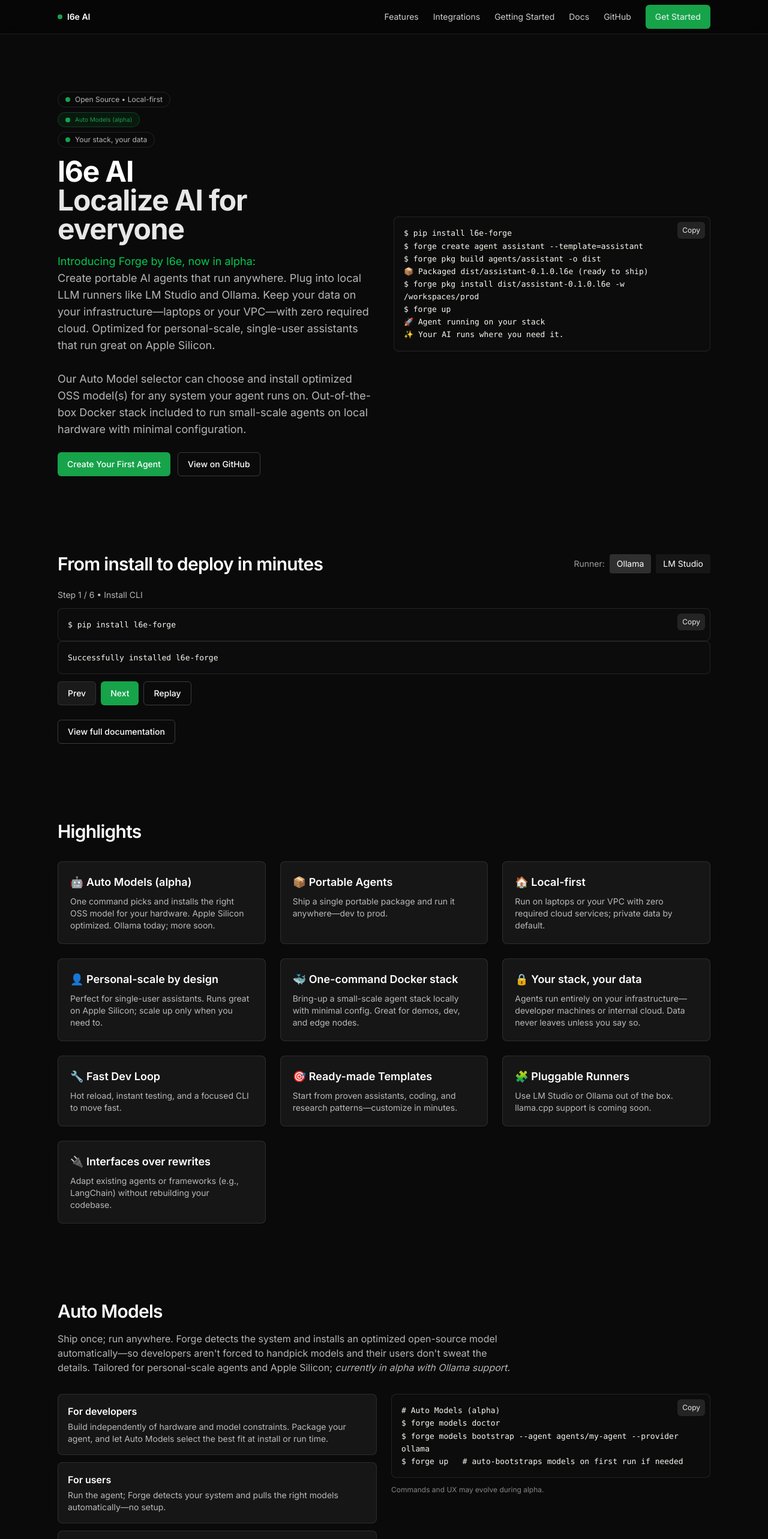
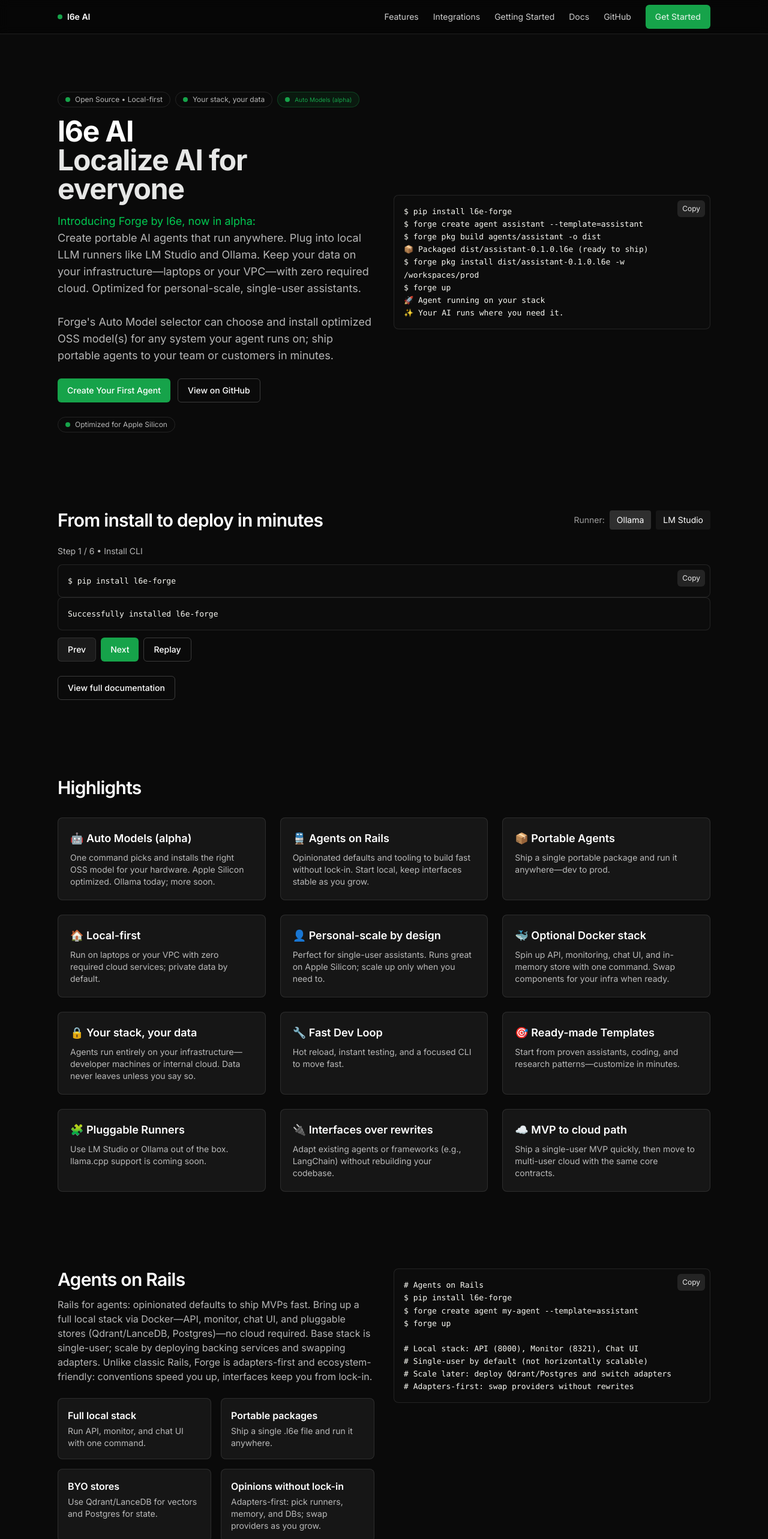
Before and after one commit to l6e-ai/forge, a Next.js app in the folder site/l6e/: page / in a window 1280 px wide. Shown: the top 2566 px of the page at 60% size. Built offline with nearby package versions, Linux system fonts and the light colour scheme.

Commit message:
fix: branding and rails section

```diff
--- a/site/l6e/src/app/page.tsx
+++ b/site/l6e/src/app/page.tsx
@@ -1,6 +1,7 @@
 import Nav from "../components/Nav";
 import Hero from "../components/Hero";
 import Features from "../components/Features";
+import AgentsOnRails from "../components/AgentsOnRails";
 import Integrations from "../components/Integrations";
 import GettingStarted from "../components/GettingStarted";
 import AutoModels from "../components/AutoModels";
@@ -15,6 +16,7 @@
         <Hero />
         <DemoSection />
         <Features />
+        <AgentsOnRails />
         <AutoModels />
         <Integrations />
         <GettingStarted />
--- /dev/null
+++ b/site/l6e/src/components/AgentsOnRails.tsx
@@ -0,0 +1,61 @@
+import React from "react";
+import Section from "./Section";
+import CodeBlock from "./CodeBlock";
+
+const railsSnippet = [
+  "# Agents on Rails",
+  "$ pip install l6e-forge",
+  "$ forge create agent my-agent --template=assistant",
+  "$ forge up",
+  "",
+  "# Local stack: API (8000), Monitor (8321), Chat UI",
+  "# Single-user by default (not horizontally scalable)",
+  "# Scale later: deploy Qdrant/Postgres and switch adapters",
+  "# Adapters-first: swap providers without rewrites",
+].join("\n");
+
+export default function AgentsOnRails() {
+  return (
+    <Section id="agents-on-rails" className="py-16">
+      <div className="grid grid-cols-1 md:grid-cols-2 gap-8 items-start">
+        <div>
+          <h2 className="text-2xl sm:text-3xl font-semibold tracking-tight mb-3">Agents on Rails</h2>
+          <p className="text-white/70 mb-6 max-w-2xl">
+            Rails for agents: opinionated defaults to ship MVPs fast. Bring up a full local stack via
+            Docker—API, monitor, chat UI, and pluggable stores (Qdrant/LanceDB, Postgres)—no cloud
+            required. Base stack is single-user; scale by deploying backing services and swapping
+            adapters. Unlike classic Rails, Forge is adapters-first and ecosystem-friendly: conventions
+            speed you up, interfaces keep you from lock-in.
+          </p>
+          <div className="grid grid-cols-1 sm:grid-cols-2 gap-4">
+            <div className="rounded-lg border border-white/10 bg-white/5 p-4">
+              <h3 className="text-base font-semibold mb-1">Full local stack</h3>
+              <p className="text-white/70 text-sm">Run API, monitor, and chat UI with one command.</p>
+            </div>
+            <div className="rounded-lg border border-white/10 bg-white/5 p-4">
+              <h3 className="text-base font-semibold mb-1">Portable packages</h3>
+              <p className="text-white/70 text-sm">Ship a single .l6e file and run it anywhere.</p>
+            </div>
+            <div className="rounded-lg border border-white/10 bg-white/5 p-4">
+              <h3 className="text-base font-semibold mb-1">BYO stores</h3>
+              <p className="text-white/70 text-sm">Use Qdrant/LanceDB for vectors and Postgres for state.</p>
+            </div>
+            <div className="rounded-lg border border-white/10 bg-white/5 p-4">
+              <h3 className="text-base font-semibold mb-1">Opinions without lock-in</h3>
+              <p className="text-white/70 text-sm">Adapters-first: pick runners, memory, and DBs; swap providers as you grow.</p>
+            </div>
+          </div>
+        </div>
+        <div>
+          <CodeBlock
+            code={railsSnippet}
+            mode="bash"
+            highlight
+            language="bash"
+            themeName="dracula"
+          />
+        </div>
+      </div>
+    </Section>
+  );
+}
--- a/site/l6e/src/components/Features.tsx
+++ b/site/l6e/src/components/Features.tsx
@@ -5,6 +5,10 @@
   {
     title: "🤖 Auto Models (alpha)",
     body: "One command picks and installs the right OSS model for your hardware. Apple Silicon optimized. Ollama today; more soon.",
+  },
+  {
+    title: "🚆 Agents on Rails",
+    body: "Opinionated defaults and tooling to build fast without lock‑in. Start local, keep interfaces stable as you grow.",
   },
   {
     title: "📦 Portable Agents",
@@ -19,8 +23,8 @@
     body: "Perfect for single-user assistants. Runs great on Apple Silicon; scale up only when you need to.",
   },
   {
-    title: "🐳 One-command Docker stack",
-    body: "Bring-up a small-scale agent stack locally with minimal config. Great for demos, dev, and edge nodes.",
+    title: "🐳 Optional Docker stack",
+    body: "Spin up API, monitoring, chat UI, and in-memory store with one command. Swap components for your infra when ready.",
   },
   {
     title: "🔒 Your stack, your data",
@@ -42,6 +46,10 @@
     title: "🔌 Interfaces over rewrites",
     body: "Adapt existing agents or frameworks (e.g., LangChain) without rebuilding your codebase.",
   },
+  {
+    title: "☁️ MVP to cloud path",
+    body: "Ship a single-user MVP quickly, then move to multi-user cloud with the same core contracts.",
+  },
 ];
 
 export default function Features() {
--- a/site/l6e/src/components/GettingStarted.tsx
+++ b/site/l6e/src/components/GettingStarted.tsx
@@ -23,16 +23,20 @@
 # Install into another workspace (e.g., your VPC or another machine)
 $ forge pkg install dist/my-agent-0.1.0.l6e -w /path/to/workspace
 
-# Run on your stack (local or internal cloud)
+# Bring up the optional Docker stack (API, Monitor, Chat UI, Memory)
 $ forge up
-🚀 Stack running locally`;
+🚀 Stack running locally
+API:     http://localhost:8000
+Monitor: http://localhost:8321
+Chat UI: served by API (root)
+Memory:  in-memory by default (swap when scaling)`;
 
 export default function GettingStarted() {
   return (
     <Section id="getting-started" className="py-16">
       <h2 className="text-2xl sm:text-3xl font-semibold tracking-tight mb-4">Deploy Your First AI Agent</h2>
       <p className="text-white/70 max-w-2xl mb-6">
-        l6e/forge helps you build portable AI agents with a local-first workflow. Keep sensitive data on your own infrastructure—developer machines or inside your VPC. Use Auto Models to offload model selection and setup.
+        l6e/forge is "Agents on Rails": ship an MVP fast with opinionated defaults, then scale on your own infrastructure. Start local on Apple Silicon; move to your VPC or cloud by swapping the same interfaces.
       </p>
       <CodeBlock code={steps} mode="bash" highlight language="bash" themeName="dracula" />
     </Section>
--- a/site/l6e/src/components/Hero.tsx
+++ b/site/l6e/src/components/Hero.tsx
@@ -19,15 +19,15 @@
     <Section className="pt-16 pb-12 sm:pt-24 sm:pb-16">
       <div className="grid grid-cols-1 md:grid-cols-2 gap-8 items-center">
         <div>
-          <div className="flex flex-col gap-2 mb-4">
+          <div className="flex flex-col sm:flex-row gap-2 mb-4 w-full">
             <div className="inline-flex w-fit items-center gap-2 rounded-full border border-white/10 px-3 py-1 text-xs text-white/70">
               <span className="h-2 w-2 rounded-full bg-[var(--accent)]" /> Open Source • Local-first
             </div>
+            <div className="inline-flex w-fit items-center gap-2 rounded-full border border-white/10 px-3 py-1 text-xs text-white/70">
+              <span className="h-2 w-2 rounded-full bg-[var(--accent)]" /> Your stack, your data
+            </div>
             <div className="inline-flex w-fit items-center gap-2 rounded-full border border-[var(--accent)]/30 bg-[var(--accent)]/10 px-3 py-1 text-[10px] text-[var(--accent)]">
               <span className="h-2 w-2 rounded-full bg-[var(--accent)]" /> Auto Models (alpha)
-            </div>
-            <div className="inline-flex w-fit items-center gap-2 rounded-full border border-white/10 px-3 py-1 text-xs text-white/70">
-              <span className="h-2 w-2 rounded-full bg-[var(--accent)]" /> Your stack, your data
             </div>
           </div>
           <h1 className="text-4xl sm:text-5xl font-bold tracking-tight">
@@ -38,13 +38,17 @@
           <p className="mt-4 text-lg text-white/70 max-w-xl">
             <span className="text-green-500 mb-4">Introducing Forge by l6e, now in alpha:</span>
             <br />
-            Create portable AI agents that run anywhere. Plug into local LLM runners like LM Studio and Ollama. Keep your data on your infrastructure—laptops or your VPC—with zero required cloud. Optimized for personal-scale, single-user assistants that run great on Apple Silicon.
+            Create portable AI agents that run anywhere. Plug into local LLM runners like LM Studio and Ollama. Keep your data on your infrastructure—laptops or your VPC—with zero required cloud. Optimized for personal-scale, single-user assistants.
             <br /><br />
-            Our Auto Model selector can choose and install optimized OSS model(s) for any system your agent runs on. Out-of-the-box Docker stack included to run small-scale agents on local hardware with minimal configuration.
+            Forge&apos;s Auto Model selector can choose and install optimized OSS model(s) for any system your agent runs on; ship portable agents to your team or customers in minutes.
           </p>
           <div className="mt-6 flex items-center gap-3">
             <Button href="https://github.com/l6e-ai/forge" variant="primary">Create Your First Agent</Button>
             <Button href="https://github.com/l6e-ai/forge" variant="outline">View on GitHub</Button>
+          </div>
+
+          <div className="mt-6 inline-flex w-fit items-center gap-2 rounded-full border border-white/10 px-3 py-1 text-xs text-white/70">
+              <span className="h-2 w-2 rounded-full bg-[var(--accent)]" /> Optimized for Apple Silicon
           </div>
         </div>
         <div>
```
